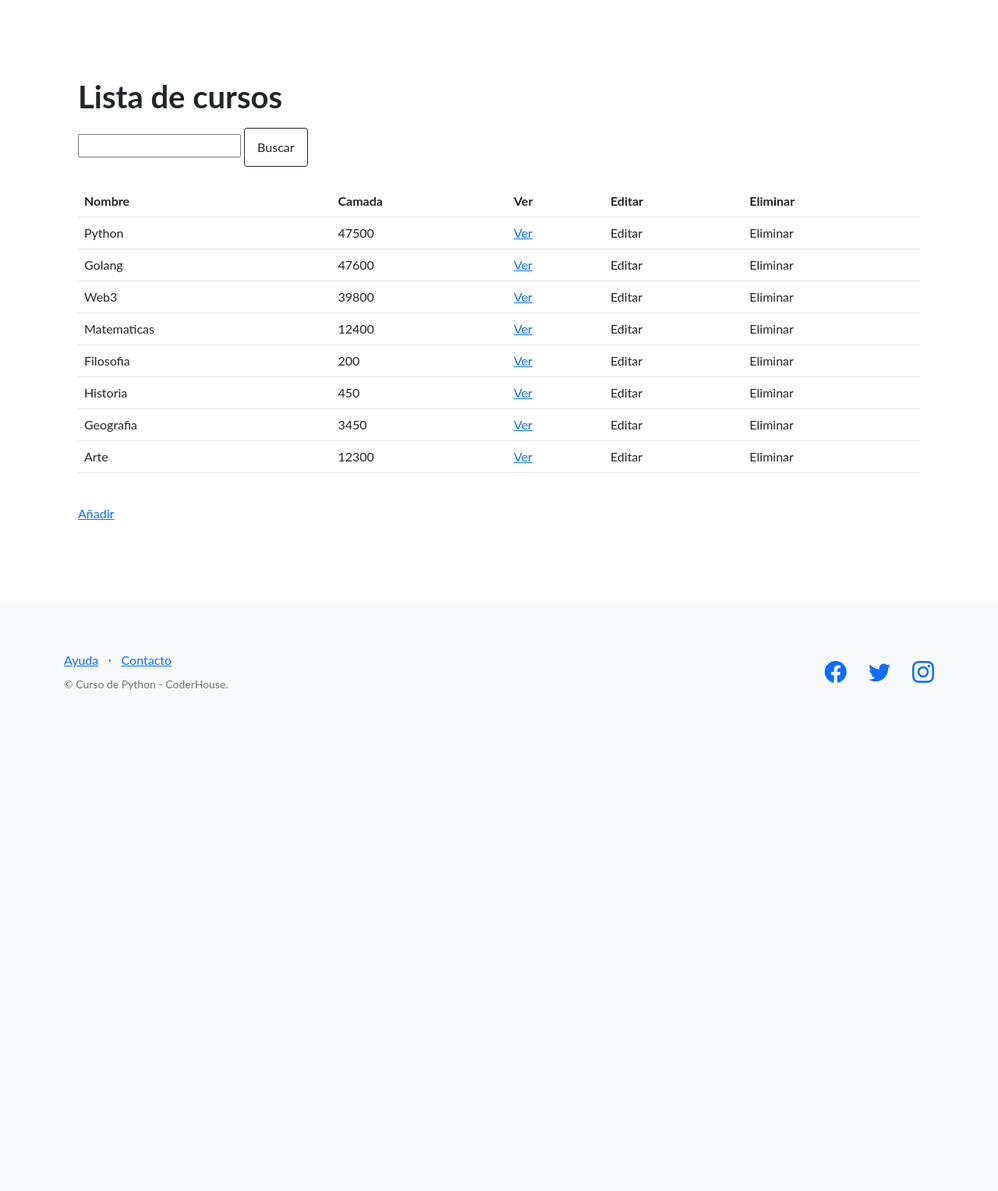
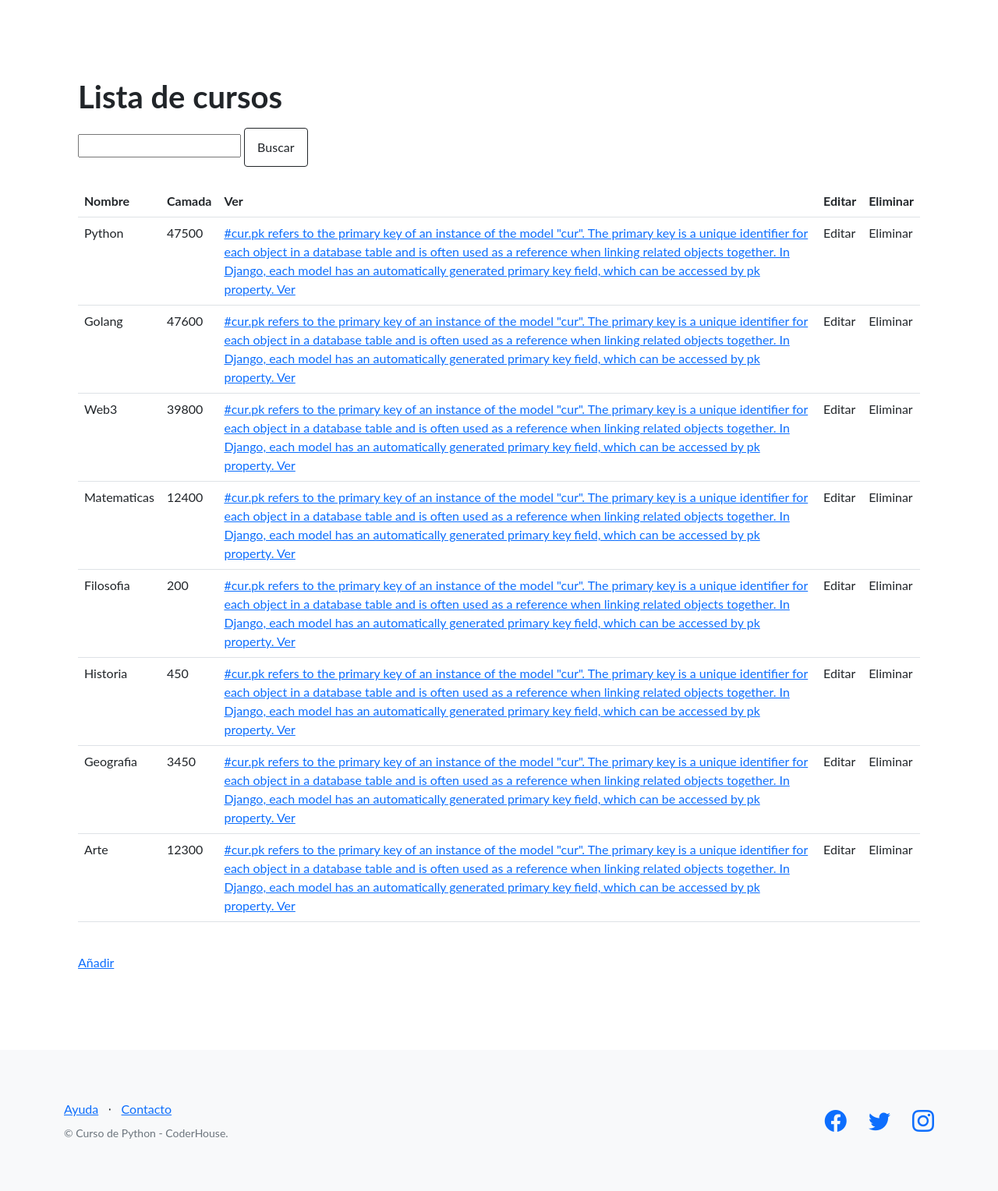
Before and after one commit to EliasNavarroH/ProyectoCode, a Django app: page /curso/ in a window 1280 px wide. Shown: the part 66-1594 px from the top of the page at 78% size. Before the commit the page ends 951 px from the top, so only its background shows below. Run offline with Django 4.2, Linux system fonts and the light colour scheme; data comes from the database, SQL or seed files in the repository; some libraries are stand-ins or nearby versions.

Commit message:
comentario añadido

```diff
--- a/AppCoder/templates/AppCoder/lista_cursos.html
+++ b/AppCoder/templates/AppCoder/lista_cursos.html
@@ -26,7 +26,7 @@
      <tr>
        <td>{{cur.nombre}}</td>
        <td>{{cur.camada}}</td>
-       <td><a href="{%url 'ver_curso' cur.pk %}">
+       <td><a href="{%url 'ver_curso' cur.pk %}"> #cur.pk refers to the primary key of an instance of the model "cur". The primary key is a unique identifier for each object in a database table and is often used as a reference when linking related objects together. In Django, each model has an automatically generated primary key field, which can be accessed by pk property.
         Ver
       </a></td>
        <td>Editar</td>
```
